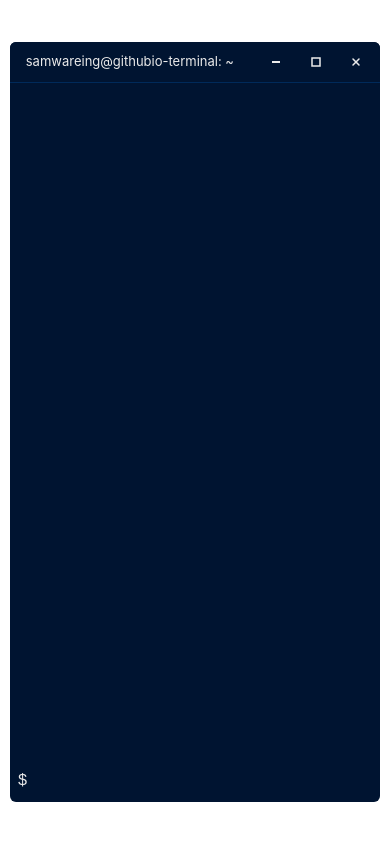
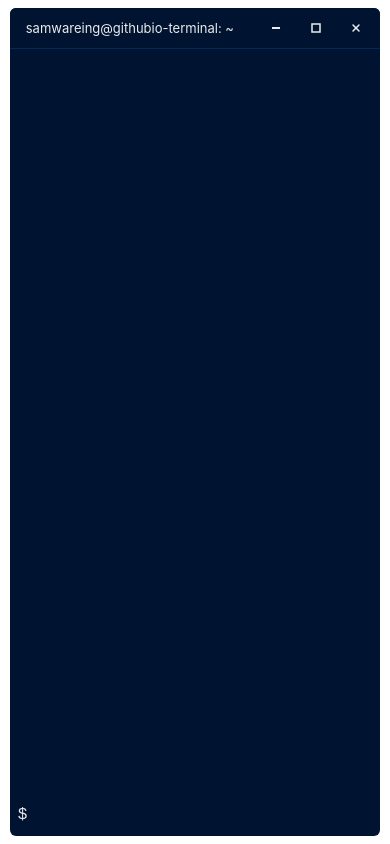
Before and after one commit to samwareing/samwareing.github.io, a React (Create React App) app: page / in a window 390 px wide. Built offline with nearby package versions, Linux system fonts and the light colour scheme.

Commit message:
Change vh to 98 for small screens

```diff
--- a/src/App.css
+++ b/src/App.css
@@ -5,7 +5,7 @@
 
 @media (max-width: 768px) {
   .terminal-box {
-    height: 90vh;
+    height: 98vh;
     width: 95vw;
   }
 
@@ -23,7 +23,7 @@
 
 @media (max-width: 768px) {
   .terminal-box {
-    height: 90dvh;
+    height: 98dvh;
   }
 
   main {
```
